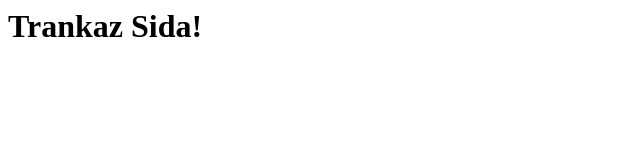
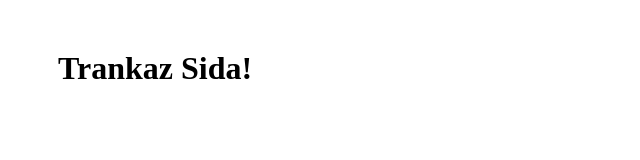
Before and after one commit to Trankaz/test, a plain HTML site: page index.html in a window 1280 px wide. Shown: the whole page, without its empty margins (0-640 px from the left). Drawn offline with Linux system fonts and the light colour scheme.

Commit message:
Update index.html

```diff
--- a/index.html
+++ b/index.html
@@ -3,6 +3,6 @@
     <title> Trankaz Sida!</title>
   </head>
   <body>
-    <h1 style="margin:auto"> Trankaz Sida!</h1>
+    <h1 style="margin:50px"> Trankaz Sida!</h1>
   </body>
 </html>
```
